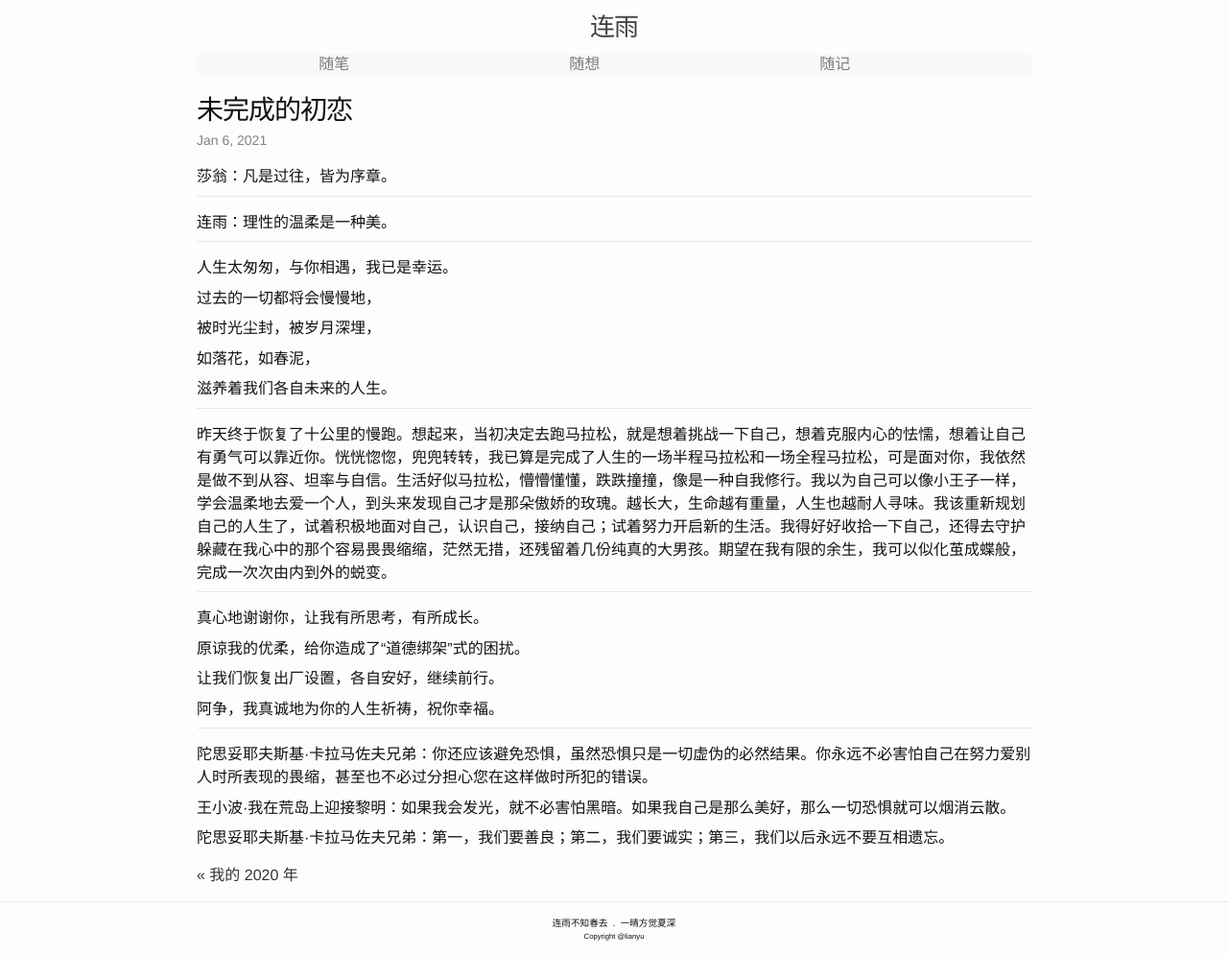
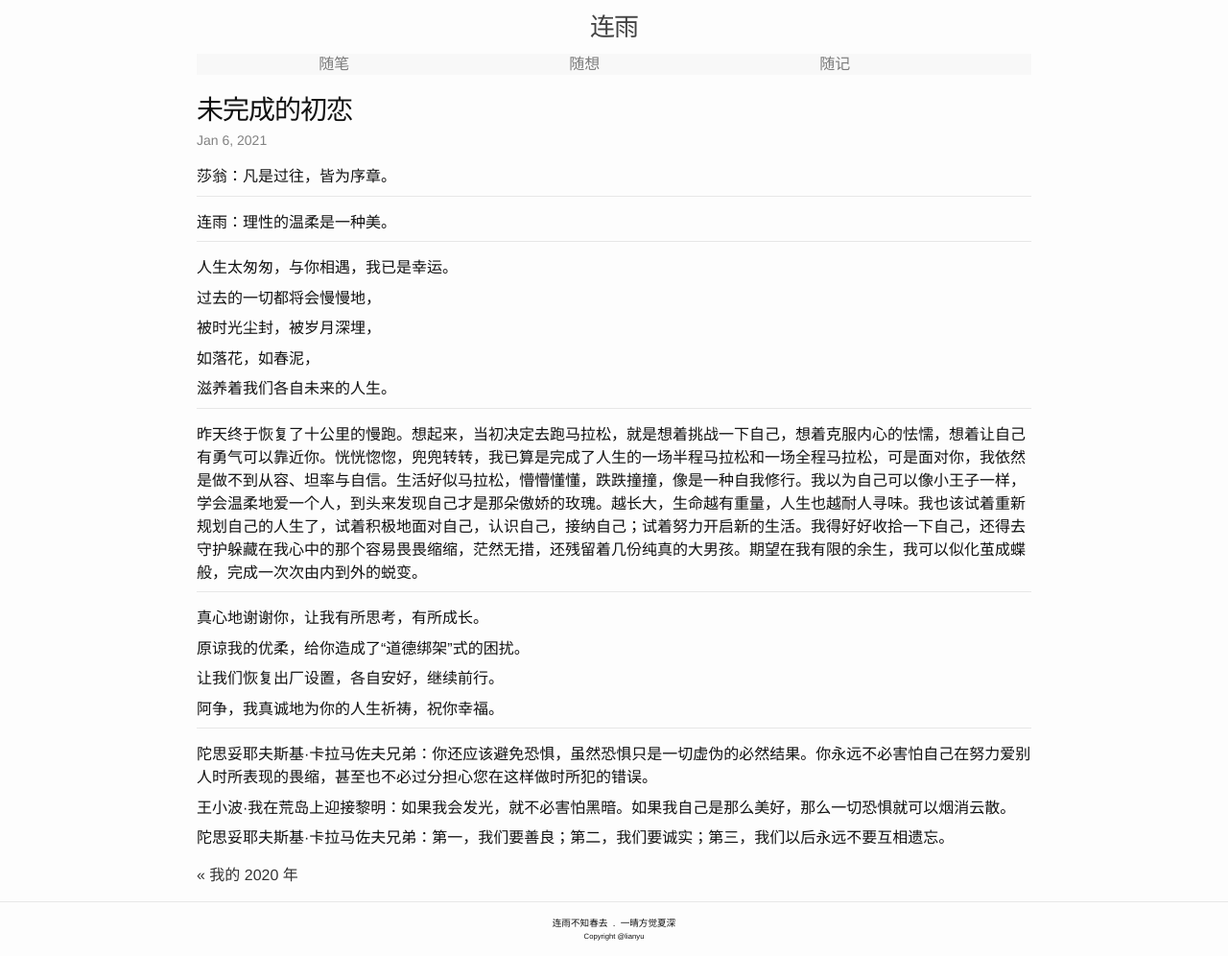
Before and after one commit to lianyu1115/lianyu, a Jekyll site: the page built from _journals/2021-01-06-未完成的初恋.md, in a window 1280 px wide. Shown: the whole page at 96% size. Built offline with Jekyll 4.4.1, drawn with Linux system fonts in a browser that asks for light colours.

Commit message:
Update 2021-01-06-未完成的初恋.md

```diff
--- a/_journals/2021-01-06-未完成的初恋.md
+++ b/_journals/2021-01-06-未完成的初恋.md
@@ -26,7 +26,7 @@
 
 - - -
 
-昨天终于恢复了十公里的慢跑。想起来，当初决定去跑马拉松，就是想着挑战一下自己，想着克服内心的怯懦，想着让自己有勇气可以靠近你。恍恍惚惚，兜兜转转，我已算是完成了人生的一场半程马拉松和一场全程马拉松，可是面对你，我依然是做不到从容、坦率与自信。生活好似马拉松，懵懵懂懂，跌跌撞撞，像是一种自我修行。我以为自己可以像小王子一样，学会温柔地去爱一个人，到头来发现自己才是那朵傲娇的玫瑰。越长大，生命越有重量，人生也越耐人寻味。我该重新规划自己的人生了，试着积极地面对自己，认识自己，接纳自己；试着努力开启新的生活。我得好好收拾一下自己，还得去守护躲藏在我心中的那个容易畏畏缩缩，茫然无措，还残留着几份纯真的大男孩。期望在我有限的余生，我可以似化茧成蝶般，完成一次次由内到外的蜕变。
+昨天终于恢复了十公里的慢跑。想起来，当初决定去跑马拉松，就是想着挑战一下自己，想着克服内心的怯懦，想着让自己有勇气可以靠近你。恍恍惚惚，兜兜转转，我已算是完成了人生的一场半程马拉松和一场全程马拉松，可是面对你，我依然是做不到从容、坦率与自信。生活好似马拉松，懵懵懂懂，跌跌撞撞，像是一种自我修行。我以为自己可以像小王子一样，学会温柔地爱一个人，到头来发现自己才是那朵傲娇的玫瑰。越长大，生命越有重量，人生也越耐人寻味。我也该试着重新规划自己的人生了，试着积极地面对自己，认识自己，接纳自己；试着努力开启新的生活。我得好好收拾一下自己，还得去守护躲藏在我心中的那个容易畏畏缩缩，茫然无措，还残留着几份纯真的大男孩。期望在我有限的余生，我可以似化茧成蝶般，完成一次次由内到外的蜕变。
 
 - - -
 
```
